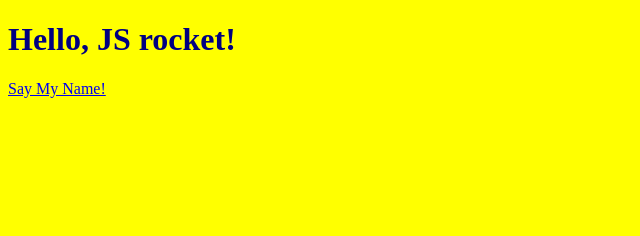
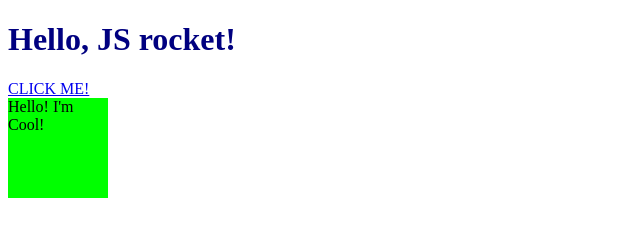
Before and after one commit to adhSwede/js-rocket, a plain HTML site: page index.html in a window 1280 px wide. Shown: the whole page, without its empty margins (0-640 px from the left). Drawn offline with Linux system fonts and the light colour scheme.

Commit message:
Practiced changing classes in Javascript

```diff
--- a/css/style.css
+++ b/css/style.css
@@ -1,6 +1,12 @@
-body{
-    background-color: yellow;
-}
 h1{
     color: navy;
 }
+.cool{
+    width: 100px;
+    height: 100px;
+    background-color: lime;
+    transition: background-color 1000ms;
+}
+.cool.red{
+    background-color: red;
+}
--- a/index.html
+++ b/index.html
@@ -9,7 +9,12 @@
 
     <body>
         <h1>Hello, JS rocket!</h1>
-        <a href="#" onclick="sayMyName('Jonas')">Say My Name!</a>
+        <a href="#" onclick="doCoolStuff();">
+            CLICK ME!</a>
+
+        <div class="cool" id="cool">
+            Hello! I'm Cool!
+        </div>
     </body>
 
 </html>
--- a/js/script.js
+++ b/js/script.js
@@ -1,3 +1,14 @@
+
+// Changing classes
+var doCoolStuff = function () {
+    var currentClassName = document.getElementById('cool').className;
+
+    if (currentClassName == 'cool'){
+        document.getElementById('cool').className = 'cool red';
+  } else
+        document.getElementById('cool').className = 'cool';
+}
+
 var sayMyName = function (name) {
     alert('My name is: '+name);
 }
```
Also changed, not shown: rocket.html (added).
